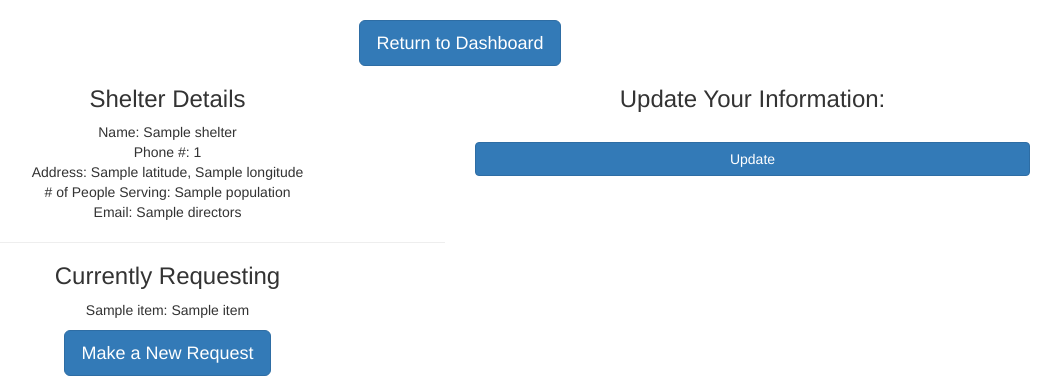
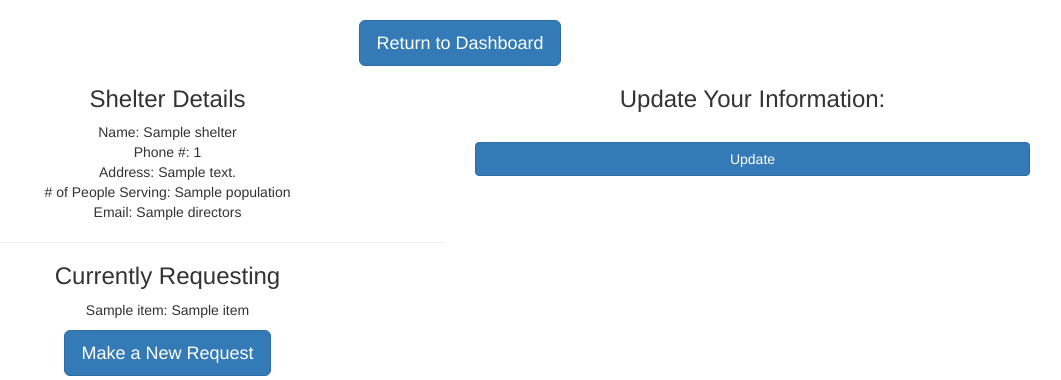
Before and after one commit to jieyuxu/caliente-rick, a Flask app: page /results/1 in a window 1280 px wide. Shown: the part 52-432 px from the top of the page, without its empty margins (180-1241 px from the left). Run offline with Flask 2, Linux system fonts and the light colour scheme; a database or web service that is not in the repository returns one stand-in record (values such as "Sample title"); some libraries are stand-ins or nearby versions.

Commit message:
IT WORKS

```diff
--- a/app.py
+++ b/app.py
@@ -133,14 +133,14 @@ def add():
 #             "diapers" : 10}
 #  "last_updated" : 2017-06-24 12:55     //datetime object
     if "submit" in request.form:
-        address = "%s,%s,%s,%s" % (request.form["street"].strip(), request.form["city"].strip(), request.form["state"].strip(),request.form["zip"].strip())
-        address = geocoder.google(address)
+        addressText = "%s,%s,%s,%s" % (request.form["street"].strip(), request.form["city"].strip(), request.form["state"].strip(),request.form["zip"].strip())
+        address = geocoder.google(addressText)
         address = address.latlng
 
         shelter = {}
         shelter.update({"name" : request.form["name"]})
         shelter.update({"description" : request.form["des"]})
-        shelter.update({"address" : {"latitude": address[0], "longitude": address[1]} })
+        shelter.update({"address" : {"latitude": address[0], "longitude": address[1], "text" : addressText} })
         shelter.update({"phone_number" : request.form["num"]})
         shelter.update({"population" : request.form["pop"]})
         shelter.update({"directors" : session["user"]})
--- a/templates/results.html
+++ b/templates/results.html
@@ -14,7 +14,7 @@
       <p>
         Name: {{shelter["name"]}} <br/>
         Phone #: {{shelter["phone_number"]}}<br/>
-        Address: {{shelter["address"]["latitude"]}}, {{shelter["address"]["longitude"]}}<br/>
+        Address: {{shelter["address"]["text"] }}<br/>
         # of People Serving: {{shelter["population"]}}<br/>
         Email: {{shelter["directors"]}}
       </p>
```
